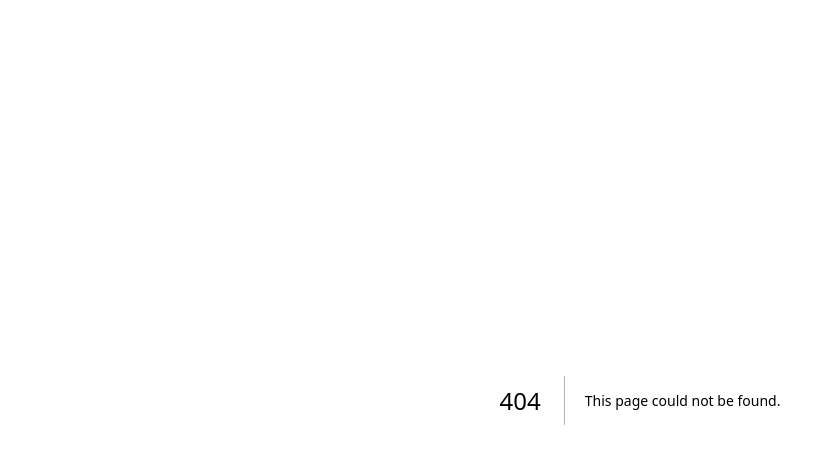
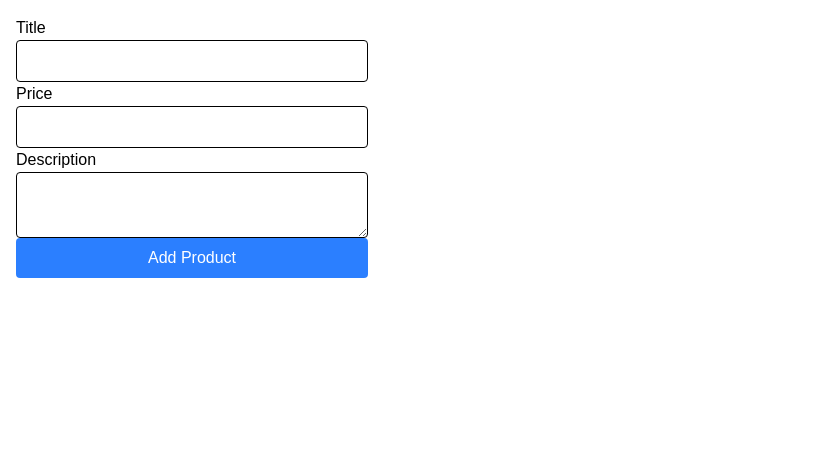
Before and after one commit to GiorgiTch204/data-fetching, a Next.js app: page /products-db-create in a window 1280 px wide. Before the commit this address had no page. Shown: the top 464 px of the page, without its empty margins (0-827 px from the left). Built offline with nearby package versions, Linux system fonts and the light colour scheme; no server answers; the database is empty.

Commit message:
Forms with server actions

```diff
--- /dev/null
+++ b/src/app/products-db-create/page.tsx
@@ -0,0 +1,57 @@
+import { addProduct } from "../prisma-db";
+import { redirect } from "next/navigation";
+
+export default function AddProductPage() {
+  async function createProduct(formData: FormData) {
+    "use server";
+
+    const title = formData.get("title") as string;
+    const price = formData.get("price") as string;
+    const description = formData.get("description") as string;
+
+    const priceValue = parseInt(price, 10);
+    if (!title || isNaN(priceValue)) {
+      throw new Error("Title and a valid price are required.");
+    }
+
+    await addProduct(title, priceValue, description);
+    redirect("/products-db");
+  }
+
+  return (
+    <form action={createProduct} className="p-4 space-y-4 max-w-96">
+      <label className="text-black">
+        Title
+        <input
+          type="text"
+          className="block w-full p-2 text-black border rounded"
+          name="title"
+        />
+      </label>
+
+      <label className="text-black">
+        Price
+        <input
+          type="number"
+          className="block w-full p-2 text-black border rounded"
+          name="price"
+        />
+      </label>
+
+      <label className="text-black">
+        Description
+        <textarea
+          name="description"
+          className="block w-full p-2 text-black border rounded"
+        ></textarea>
+      </label>
+
+      <button
+        type="submit"
+        className="block w-full p-2 text-white bg-blue-500 rounded disabled:bg-gray-400"
+      >
+        Add Product
+      </button>
+    </form>
+  );
+}
```
Also changed, not shown: 1 other file (tests, documents, lock files or other folders).
